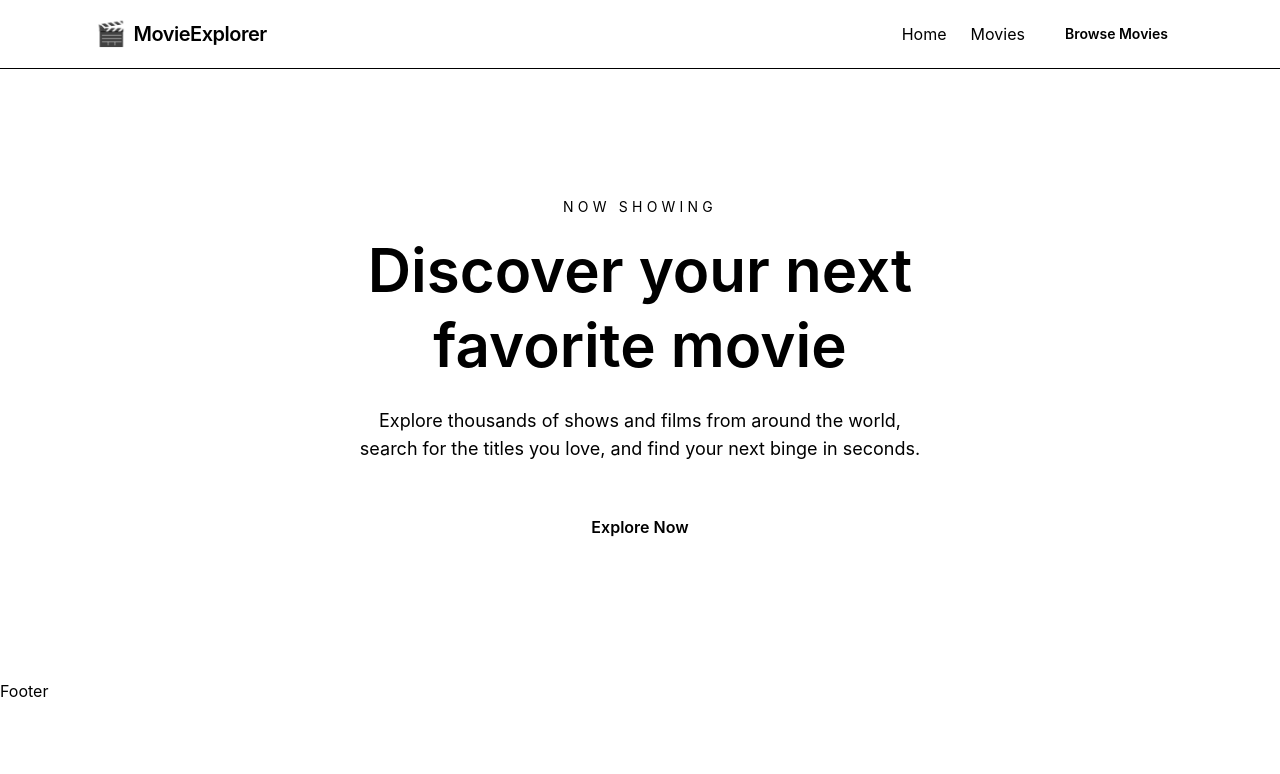
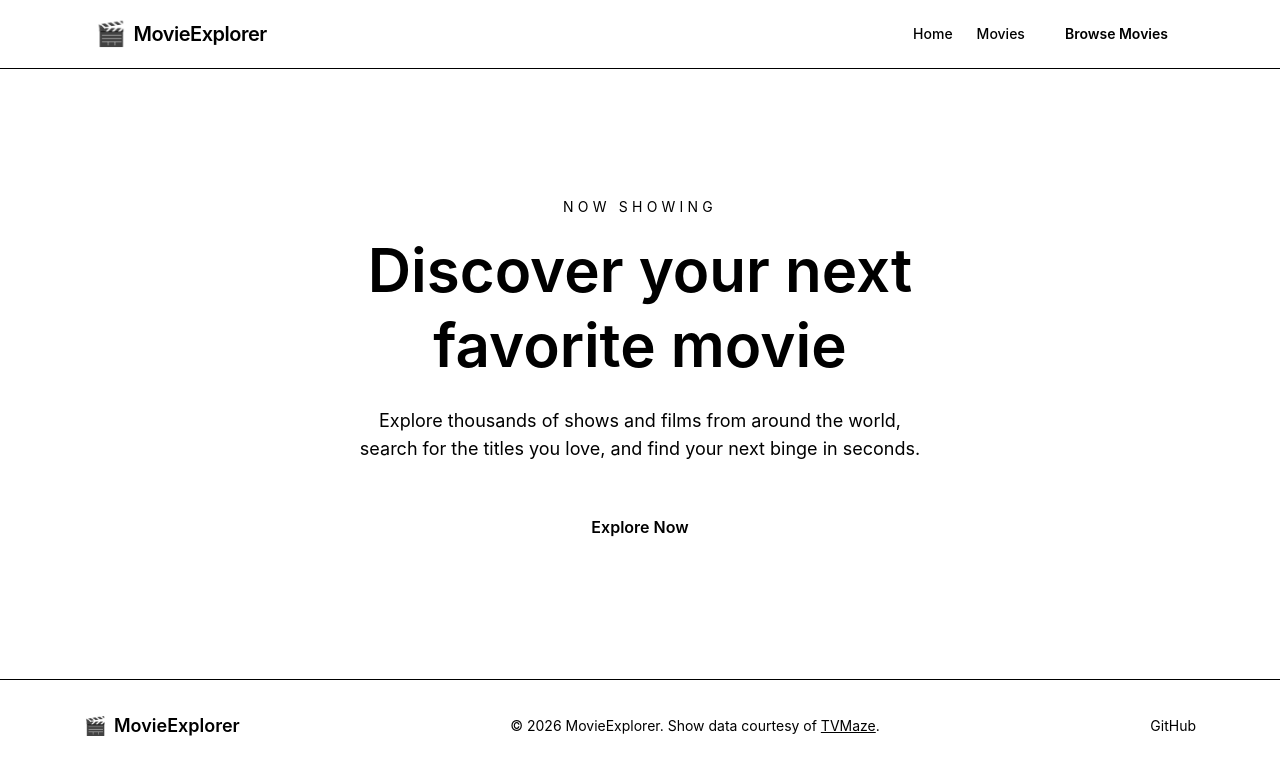
Before and after one commit to reyad9009/move-explorer, a React (Vite) app: page / in a window 1280 px wide. Shown: the top 774 px of the page. Built offline with nearby package versions, Linux system fonts and the light colour scheme.

Commit message:
add footer

```diff
--- a/src/components/Footer.jsx
+++ b/src/components/Footer.jsx
@@ -1,5 +1,31 @@
 export default function Footer() {
   return (
-    <div>Footer</div>
+    <footer className="border-t border-ink-700 bg-ink-950">
+      <div className="mx-auto flex max-w-6xl flex-col items-center gap-3 px-5 py-8 text-center sm:flex-row sm:justify-between sm:text-left">
+        <div className="flex items-center gap-2 font-display text-lg font-semibold text-paper">
+          <span aria-hidden="true">🎬</span>
+          <span>MovieExplorer</span>
+        </div>
+        <p className="text-sm text-paper-dim">
+          © 2026 MovieExplorer. Show data courtesy of{" "}
+          <a
+            href="https://www.tvmaze.com/"
+            target="_blank"
+            className="underline"
+          >
+            TVMaze
+          </a>
+          .
+        </p>
+        <div className="flex items-center gap-4 text-sm">
+          <a
+            href="https://github.com/reyad9009/move-explorer"
+            target="_blank"
+          >
+            GitHub
+          </a>
+        </div>
+      </div>
+    </footer>
   );
 }
--- a/src/components/Navbar.jsx
+++ b/src/components/Navbar.jsx
@@ -1,11 +1,12 @@
 import { Link, NavLink } from "react-router";
 
-
 export default function Navbar() {
-//   const navLinkClass = ({ isActive }) =>
-//     `text-sm font-medium transition-colors ${
-//       isActive ? "text-marquee" : "text-paper/80 hover:text-paper"
-//     }`;
+  const navLinkClass = ({ isActive }) =>
+    `text-sm font-medium transition-colors ${
+      isActive
+        ? "text-marquee"
+        : "text-paper/80 hover:text-paper"
+    }`;
 
   return (
     <header className="sticky top-0 z-40 border-b border-ink-700 bg-ink-900/90 backdrop-blur">
@@ -28,11 +29,11 @@ export default function Navbar() {
           className="flex items-center gap-4 sm:gap-6"
           aria-label="Primary navigation"
         >
-          <NavLink to="/">
+          <NavLink to="/" className={navLinkClass}>
             Home
           </NavLink>
 
-          <NavLink to="/about">
+          <NavLink to="/movies" className={navLinkClass}>
             Movies
           </NavLink>
 
```
